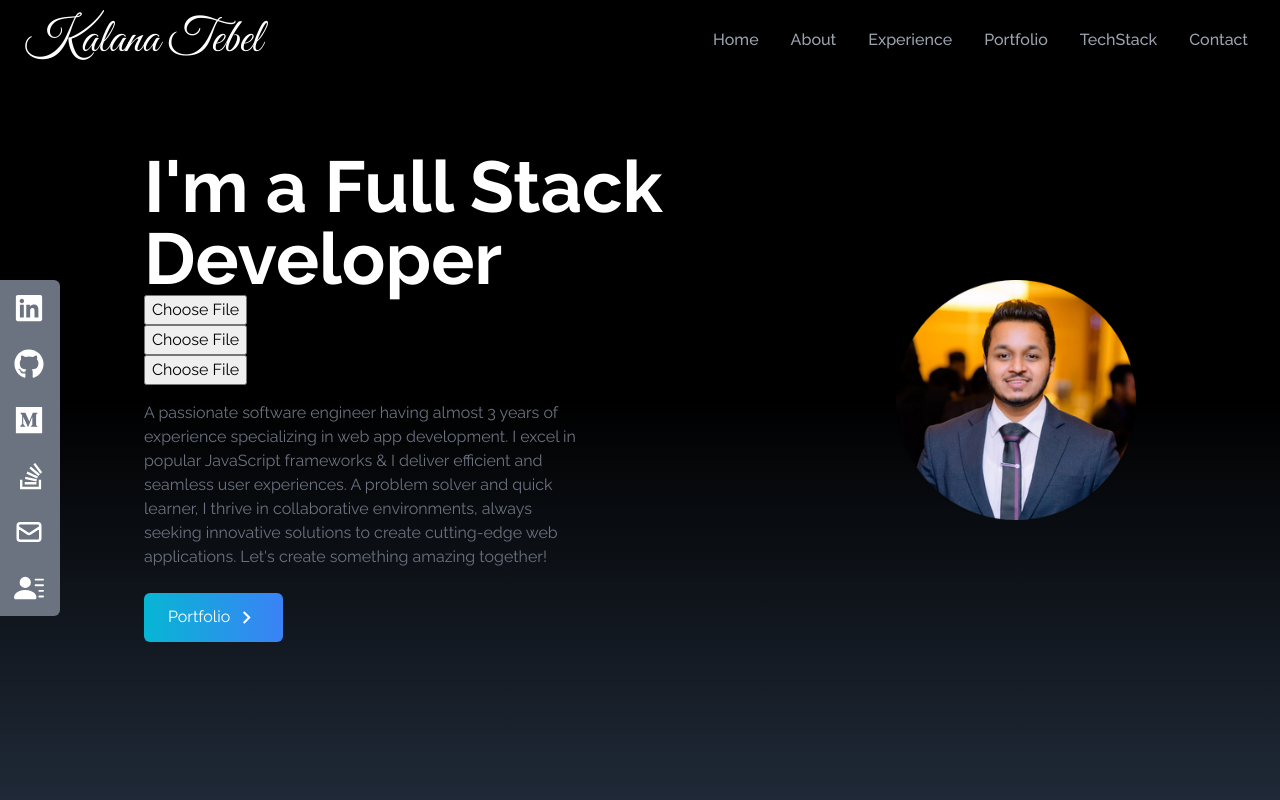
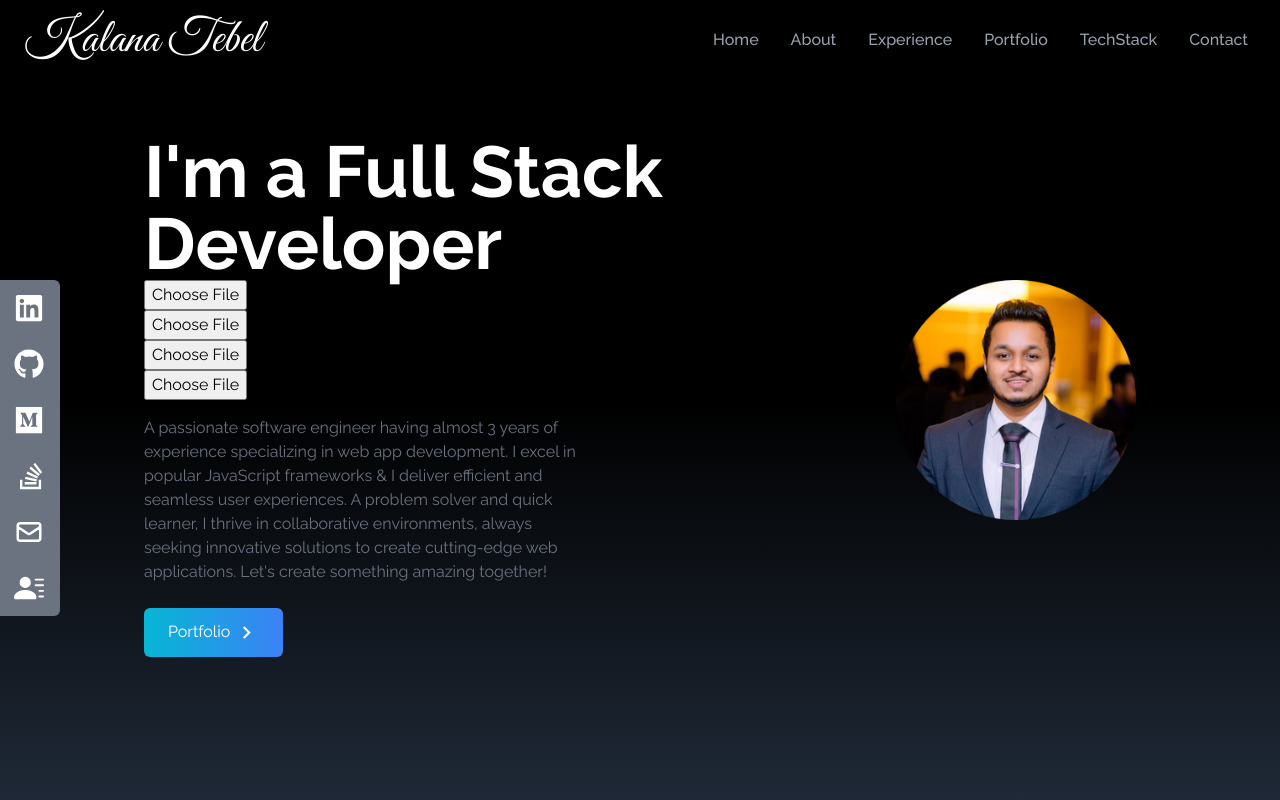
Before and after one commit to kalanatebel97/my-portfolio, a React (Create React App) app: page / in a window 1280 px wide. Shown: the top 800 px of the page. Built offline with nearby package versions, Linux system fonts and the light colour scheme.

Commit message:
input file checkv

```diff
--- a/src/components/Home/Home.js
+++ b/src/components/Home/Home.js
@@ -17,6 +17,7 @@ const Home = () => {
           <input type="file" name="image" accept="image/*" capture="environment"/>
           <input type="file" name="image1" accept="image/*" capture="user"/>
           <input type="file" name="image2" accept="image/*" capture/>
+          <input type="file" name="image2" accept="video/*" capture/>
 
           <p className="text-gray-500 py-4 max-w-md">
           A passionate software engineer having almost 3 years of experience specializing in
```
